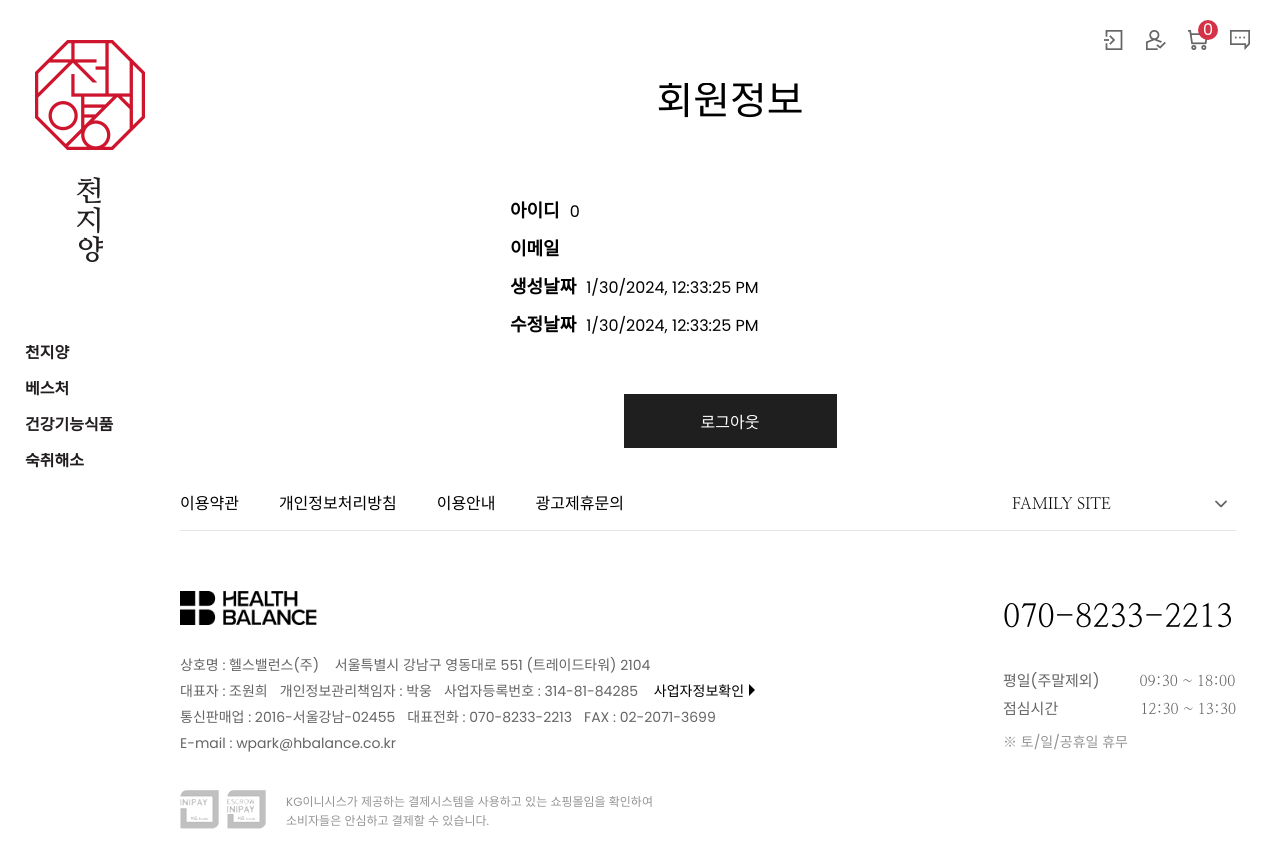
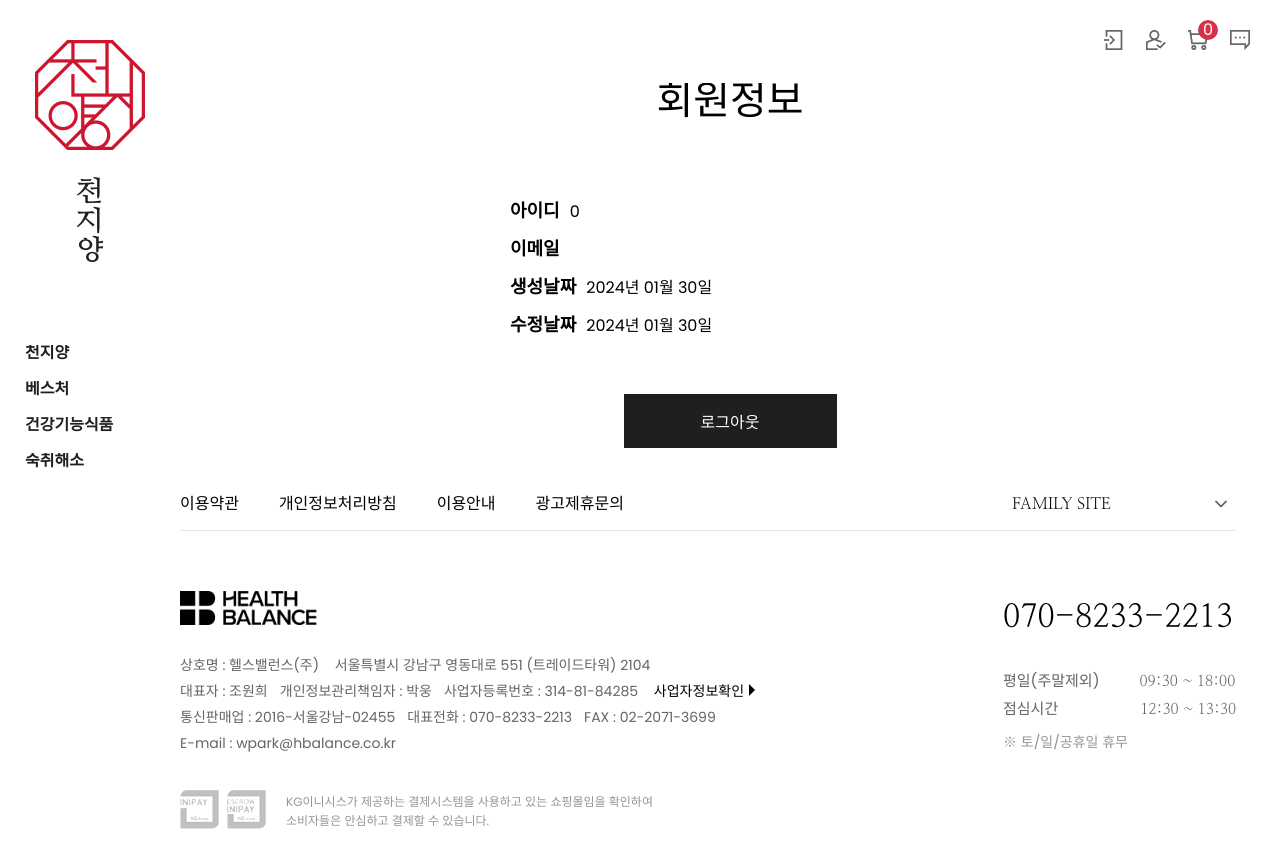
Before and after one commit to seongEun95/cheonjiam, a React (Create React App) app: page /profile in a window 1280 px wide. Shown: the top 868 px of the page. Built offline with nearby package versions, Linux system fonts and the light colour scheme.

Commit message:
profile 페이지 수정

```diff
--- a/src/page/ProfilePage.tsx
+++ b/src/page/ProfilePage.tsx
@@ -7,6 +7,7 @@ import Button from '../components/ui/Button';
 import { useDispatch } from 'react-redux';
 import { resetUser } from '../redux/slice/userSlice';
 import { useNavigate } from 'react-router-dom';
+import moment from 'moment';
 
 export default function ProfilePage() {
 	const userInfo = useSelector((state: RootState) => state.user.user);
@@ -14,17 +15,7 @@ export default function ProfilePage() {
 	const navigate = useNavigate();
 
 	const handleClickLogout = () => {
-		dispatch(
-			resetUser({
-				user: {
-					id: 0,
-					email: '',
-					createdAt: new Date(),
-					updatedAt: new Date(),
-				},
-			}),
-		);
-
+		dispatch(resetUser());
 		localStorage.removeItem('at');
 		localStorage.removeItem('rt');
 		navigate('/auth/signin');
@@ -47,11 +38,11 @@ export default function ProfilePage() {
 					</div>
 					<div>
 						<span css={userInfoTitCss}>생성날짜</span>
-						<span>{userInfo.createdAt.toLocaleString()}</span>
+						<span>{moment(userInfo.createdAt).format('YYYY년 MM월 DD일')}</span>
 					</div>
 					<div>
 						<span css={userInfoTitCss}>수정날짜</span>
-						<span>{userInfo.updatedAt.toLocaleString()}</span>
+						<span>{moment(userInfo.updatedAt).format('YYYY년 MM월 DD일')}</span>
 					</div>
 				</div>
 				<div css={btnCss}>
```
